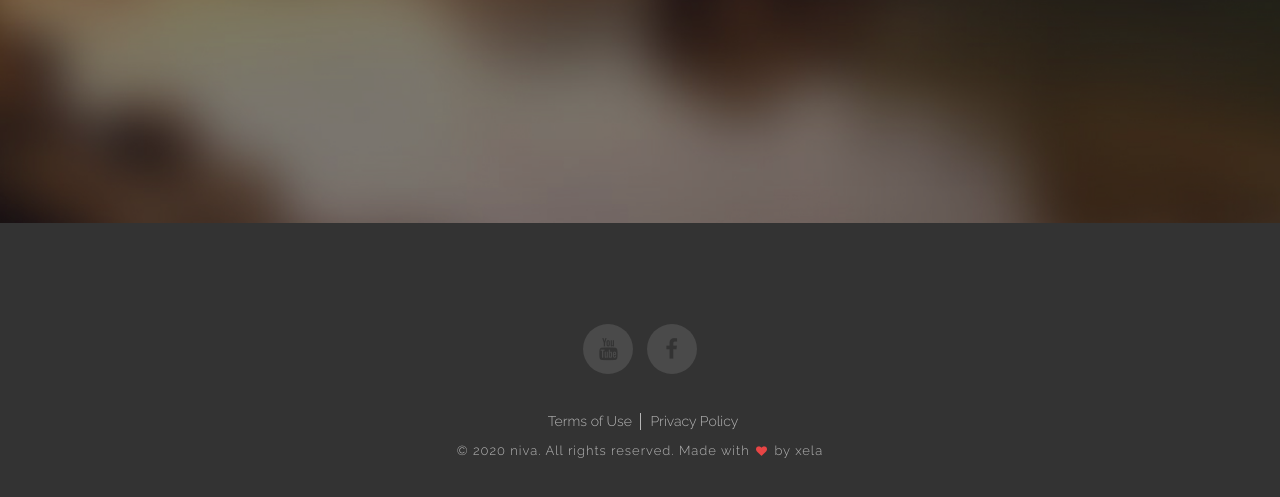
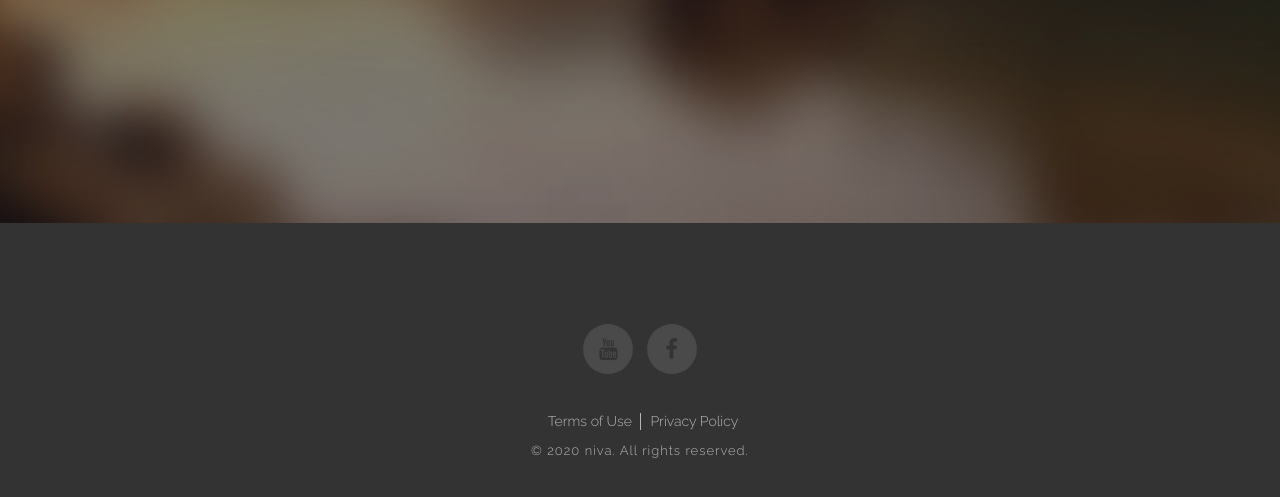
Before and after one commit to alexjohnprasad/nivatv, a plain HTML site: page index.html in a window 1280 px wide. Shown: the part 577-1074 px from the top of the page. Drawn offline with Linux system fonts and the light colour scheme; some packages are replaced by stand-ins of ours.

Commit message:
Update index.html

```diff
--- a/index.html
+++ b/index.html
@@ -187,7 +187,7 @@
 
                     <!-- nav -->
 
-                    <p class="copy">&copy; 2020 niva. All rights reserved. Made with <i class="fa fa-heart pulse"></i> by <a href="http://www.alexjohnprasad.com/">xela</a></p>
+                    <p class="copy">&copy; 2020 niva. All rights reserved. </p>
 
                 </div>
 
```
